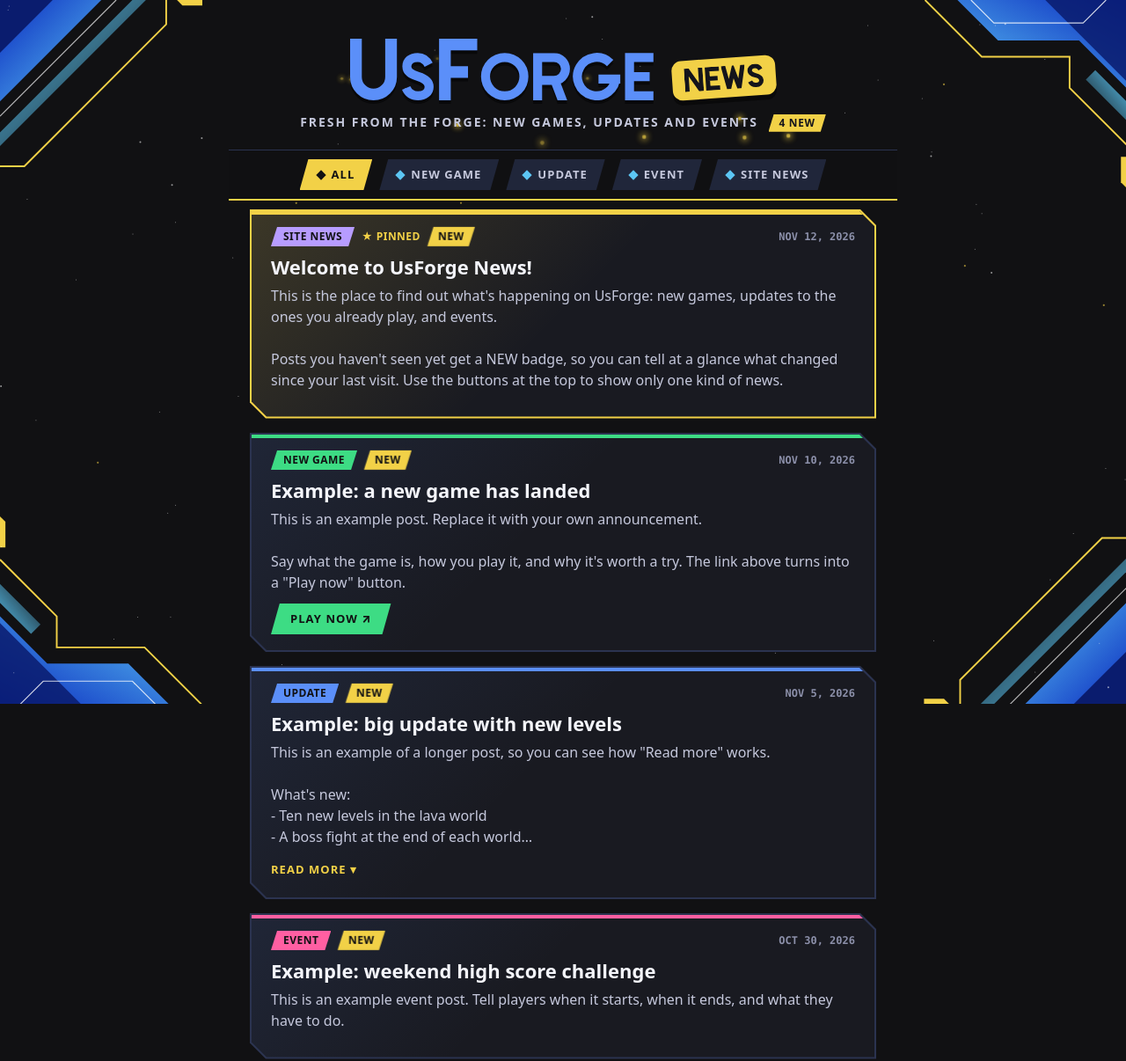
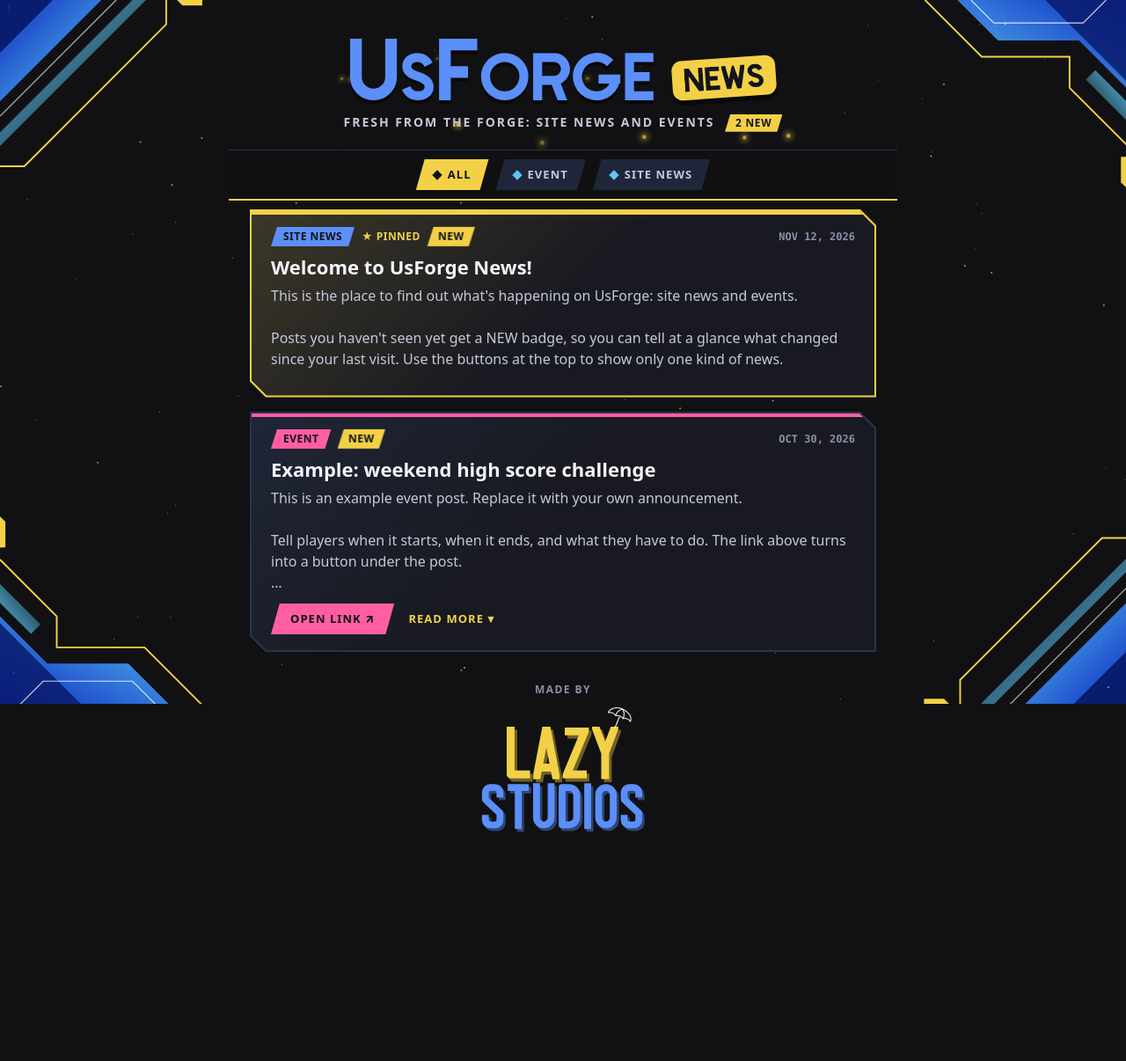
Before and after one commit to TheAureon/UsForge-News, a plain HTML site: page index.html in a window 1280 px wide. Shown: the top 1206 px of the page at 88% size. After the commit the page ends 987 px from the top, so only its background shows below. Drawn offline with Linux system fonts and the light colour scheme.

Commit message:
Remove the New Game and Update tags, leaving Event and Site News
Co-Authored-By: Claude Fable 5.2 <noreply@anthropic.com>
Claude-Session: https://claude.ai/code/session_01Y8nfc8LdpUG6dtVY7YwvYQ

```diff
--- a/index.html
+++ b/index.html
@@ -21,7 +21,7 @@
 
      title:  the headline.
      date:   the day, written as "YEAR-MONTH-DAY", e.g. "2026-11-12".
-     tag:    exactly one of:  "New Game"   "Update"   "Event"   "Site News"
+     tag:    exactly one of:  "Event"   "Site News"
      pinned: true   keeps the post stuck at the top.
              Delete the whole line (or write false) for a normal post.
      link:   a web address for the button. Delete the whole line for no link.
@@ -46,46 +46,26 @@ var ANNOUNCEMENTS = [
     date: "2026-11-12",
     tag: "Site News",
     pinned: true,
-    text: `This is the place to find out what's happening on UsForge: new games, updates to the ones you already play, and events.
+    text: `This is the place to find out what's happening on UsForge: site news and events.
 
 Posts you haven't seen yet get a NEW badge, so you can tell at a glance what changed since your last visit. Use the buttons at the top to show only one kind of news.`
-  },
-
-  {
-    title: "Example: a new game has landed",
-    date: "2026-11-10",
-    tag: "New Game",
-    link: "https://example.com",
-    text: `This is an example post. Replace it with your own announcement.
-
-Say what the game is, how you play it, and why it's worth a try. The link above turns into a "Play now" button.`
-  },
-
-  {
-    title: "Example: big update with new levels",
-    date: "2026-11-05",
-    tag: "Update",
-    text: `This is an example of a longer post, so you can see how "Read more" works.
-
-What's new:
-- Ten new levels in the lava world
-- A boss fight at the end of each world
-- Saves now work on phones
-- Jumping feels snappier
-
-What we fixed:
-- The game no longer freezes when you pause during a cutscene
-- The sound stays off when you turn it off
-- Scores above 99,999 now show correctly
-
-Thanks to everyone who sent in bug reports. Keep them coming!`
   },
 
   {
     title: "Example: weekend high score challenge",
     date: "2026-10-30",
     tag: "Event",
-    text: `This is an example event post. Tell players when it starts, when it ends, and what they have to do.`
+    link: "https://example.com",
+    text: `This is an example event post. Replace it with your own announcement.
+
+Tell players when it starts, when it ends, and what they have to do. The link above turns into a button under the post.
+
+How it works:
+- Play any game on the site during the weekend
+- Beat your own best score
+- Share it with your friends
+
+Long posts like this one fold up, and "Read more" opens them.`
   },
 
 ];
@@ -105,10 +85,8 @@ Thanks to everyone who sent in bug reports. Keep them coming!`
     --cyan: #5cc6f4;
     --deep: #0b2bc0;
     --gold: #f2d147;
-    --game: #3ddc84;
-    --update: #5b8ff9;
     --event: #ff5fa2;
-    --site: #b79cff;
+    --site: #5b8ff9;
     --other: #b3b8d6;
   }
 
@@ -322,8 +300,6 @@ Thanks to everyone who sent in bug reports. Keep them coming!`
 
   .feed { display: grid; gap: 16px; margin-top: 10px; }
 
-  .t-game   { --c: var(--game); }
-  .t-update { --c: var(--update); }
   .t-event  { --c: var(--event); }
   .t-site   { --c: var(--site); }
   .t-other  { --c: var(--other); }
@@ -603,7 +579,7 @@ Thanks to everyone who sent in bug reports. Keep them coming!`
         </svg>
       </span>
     </h1>
-    <p>Fresh from the forge: new games, updates and events <span class="new-count" id="newCount" hidden></span></p>
+    <p>Fresh from the forge: site news and events <span class="new-count" id="newCount" hidden></span></p>
   </header>
 
   <nav class="filters" id="filters" aria-label="Filter news by type"></nav>
@@ -670,8 +646,8 @@ Thanks to everyone who sent in bug reports. Keep them coming!`
     return;
   }
 
-  var TAGS = ["New Game", "Update", "Event", "Site News"];
-  var TAG_CLASS = { "New Game": "t-game", "Update": "t-update", "Event": "t-event", "Site News": "t-site" };
+  var TAGS = ["Event", "Site News"];
+  var TAG_CLASS = { "Event": "t-event", "Site News": "t-site" };
   var MONTHS = ["Jan", "Feb", "Mar", "Apr", "May", "Jun", "Jul", "Aug", "Sep", "Oct", "Nov", "Dec"];
   var STORE_KEY = "usforge-news-seen-v1";
 
@@ -795,7 +771,7 @@ Thanks to everyone who sent in bug reports. Keep them coming!`
 
     var actions = el("div", "actions");
     if (p.link) {
-      var a = el("a", "link", p.tag === "New Game" ? "Play now ↗" : "Open link ↗");
+      var a = el("a", "link", "Open link ↗");
       a.href = p.link;
       a.target = "_blank";
       a.rel = "noopener noreferrer";
```
Also changed, not shown: dev.html (+5 -11 lines).
